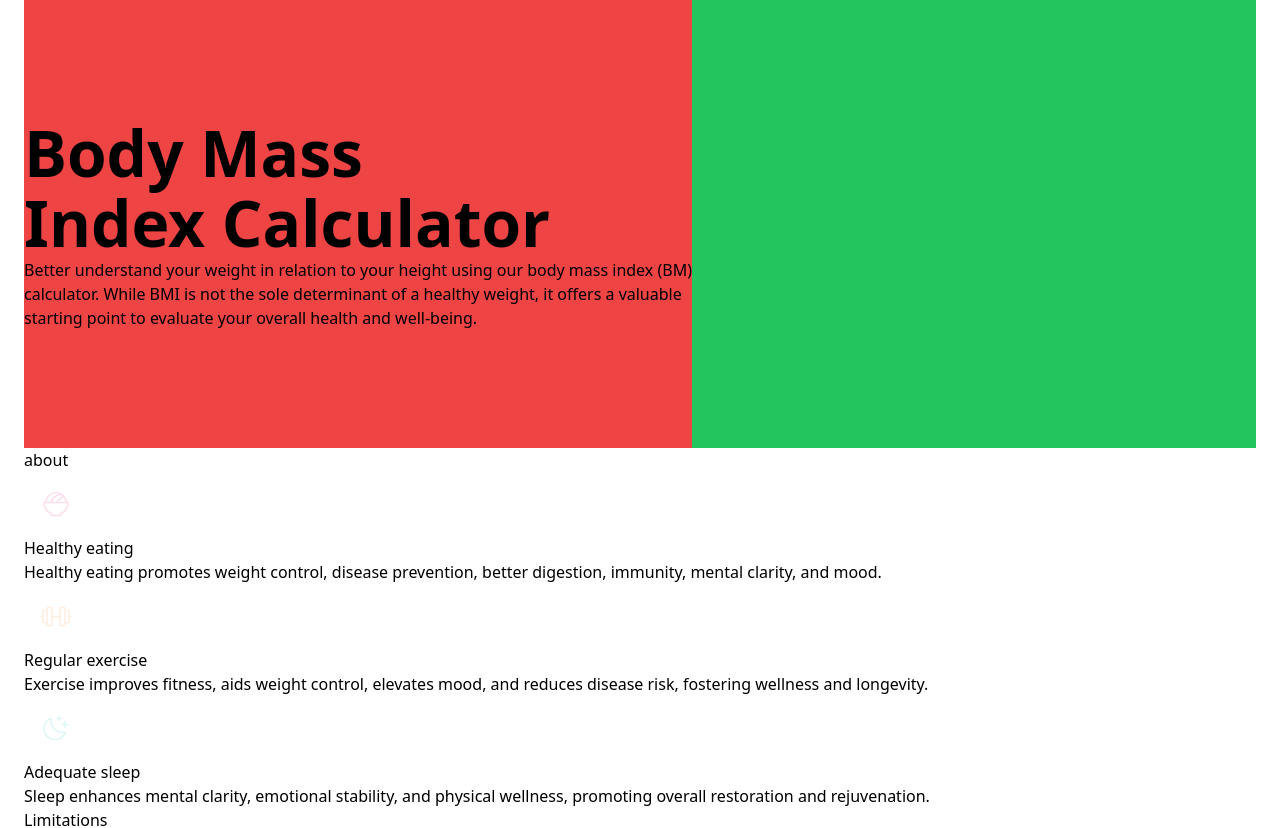
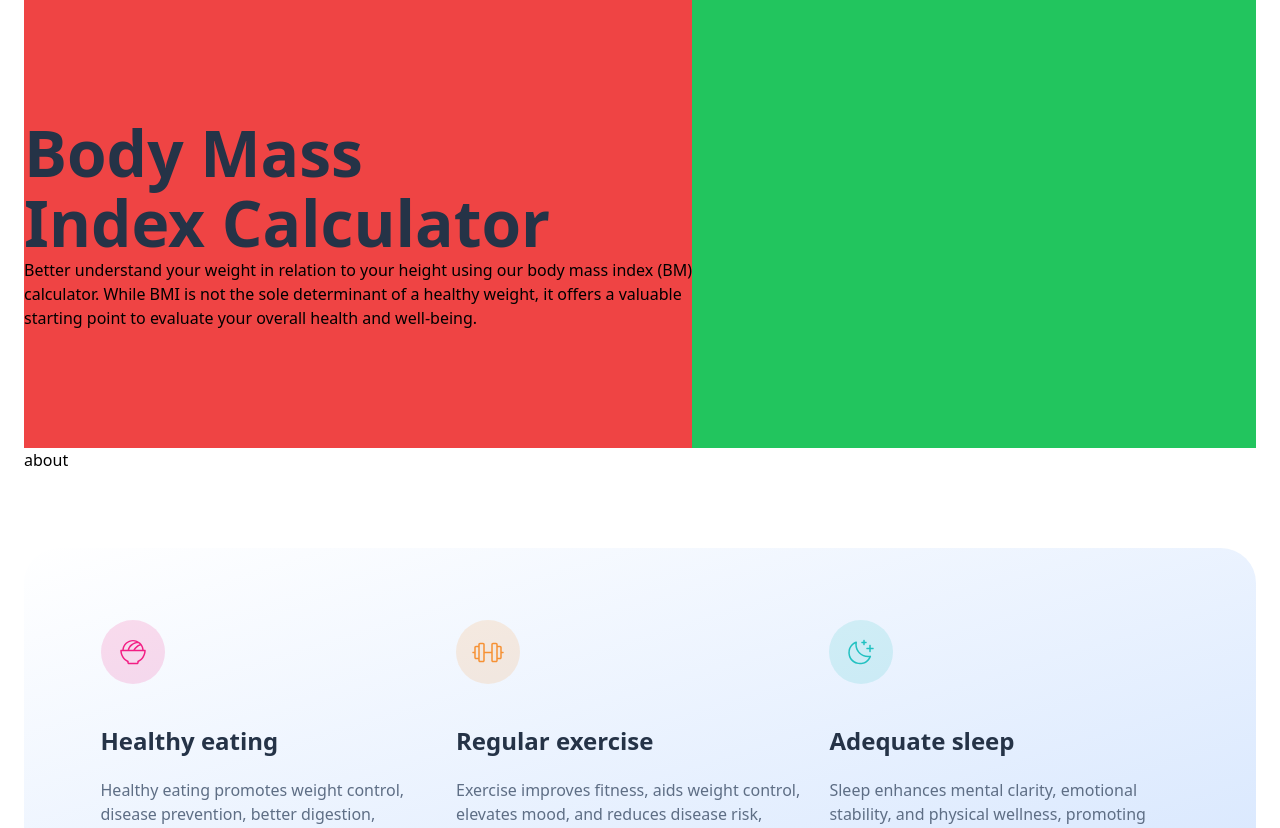
Before and after one commit to aleksi-svaridze/bmi, a React (Create React App) app: page / in a window 1280 px wide. Shown: the top 828 px of the page. Built offline with nearby package versions, Linux system fonts and the light colour scheme.

Commit message:
Complete Advices Component

```diff
--- a/src/App.js
+++ b/src/App.js
@@ -5,10 +5,14 @@ import { Limitations } from "./sections/Limitationes";
 
 function App() {
   return (
-    <main className="lg:container lg:px-6">
+    <main className="lg:px-6">
       <Hero />
       <About />
-      <Advices />
+
+      <div className="bg-gradient-to-br from-[#D6E6FE]/0 to-[#D6E6FE]/100 lg:max-w-[1392px] mx-auto lg:rounded-[35px]">
+        <Advices />
+      </div>
+
       <Limitations />
     </main>
   );
--- a/src/components/AdviceCard.jsx
+++ b/src/components/AdviceCard.jsx
@@ -1,14 +1,19 @@
 const AdviceCard = ({ title, description, iconBg, Icon }) => {
   return (
-    <div>
+    <div className="flex flex-col md:flex-row md:items-center md:gap-x-10 lg:gap-x-0 lg:flex-col lg:items-start">
       <div
-        className={`bg-[${iconBg}] flex items-center justify-center opacity-15 size-16 rounded-full`}
+        className={`flex items-center justify-center size-16 rounded-full shrink-0`}
+        style={{ backgroundColor: iconBg }}
       >
         <Icon />
       </div>
       <div>
-        <h2>{title}</h2>
-        <p>{description}</p>
+        <h2 className="text-2xl leading-[110%] font-semibold text-gunmetal mt-8 mb-6 md:mt-0 lg:mt-11">
+          {title}
+        </h2>
+        <p className="text-base text-electric-blue leading-[150%]">
+          {description}
+        </p>
       </div>
     </div>
   );
--- a/src/sections/Advices.jsx
+++ b/src/sections/Advices.jsx
@@ -10,7 +10,7 @@ export const Advices = () => {
     {
       id: 1,
       title: "Healthy eating",
-      iconBg: "#F21E84",
+      iconBg: "rgba(242, 30, 132, .15)",
       Icon: Food,
       description:
         "Healthy eating promotes weight control, disease prevention, better digestion, immunity, mental clarity, and mood.",
@@ -18,7 +18,7 @@ export const Advices = () => {
     {
       id: 2,
       title: "Regular exercise",
-      iconBg: "#F69134",
+      iconBg: "rgba(246, 145, 52, .15)",
       Icon: Exercise,
       description:
         "Exercise improves fitness, aids weight control, elevates mood, and reduces disease risk, fostering wellness and longevity.",
@@ -26,14 +26,14 @@ export const Advices = () => {
     {
       id: 3,
       title: "Adequate sleep",
-      iconBg: "#22C1C1",
+      iconBg: "rgba(34, 193, 193, .15)",
       Icon: Moon,
       description:
         "Sleep enhances mental clarity, emotional stability, and physical wellness, promoting overall restoration and rejuvenation.",
     },
   ]);
   return (
-    <div>
+    <div className="flex flex-col lg:flex-row gap-y-10 lg:gap-y-0 lg:gap-x-6 my-[76px] py-14 md:py-[60px] lg:py-[72px] px-5 md:px-10 container lg:max-w-[1159px]">
       {data.map((item) => (
         <AdviceCard
           key={item.id}
--- a/tailwind.config.js
+++ b/tailwind.config.js
@@ -6,7 +6,7 @@ module.exports = {
       center: true,
     },
     extend: {
-      color: {
+      colors: {
         blue: "#345FF6C",
         "electric-blue": "#5E6E85",
         gunmetal: "#253347",
```
